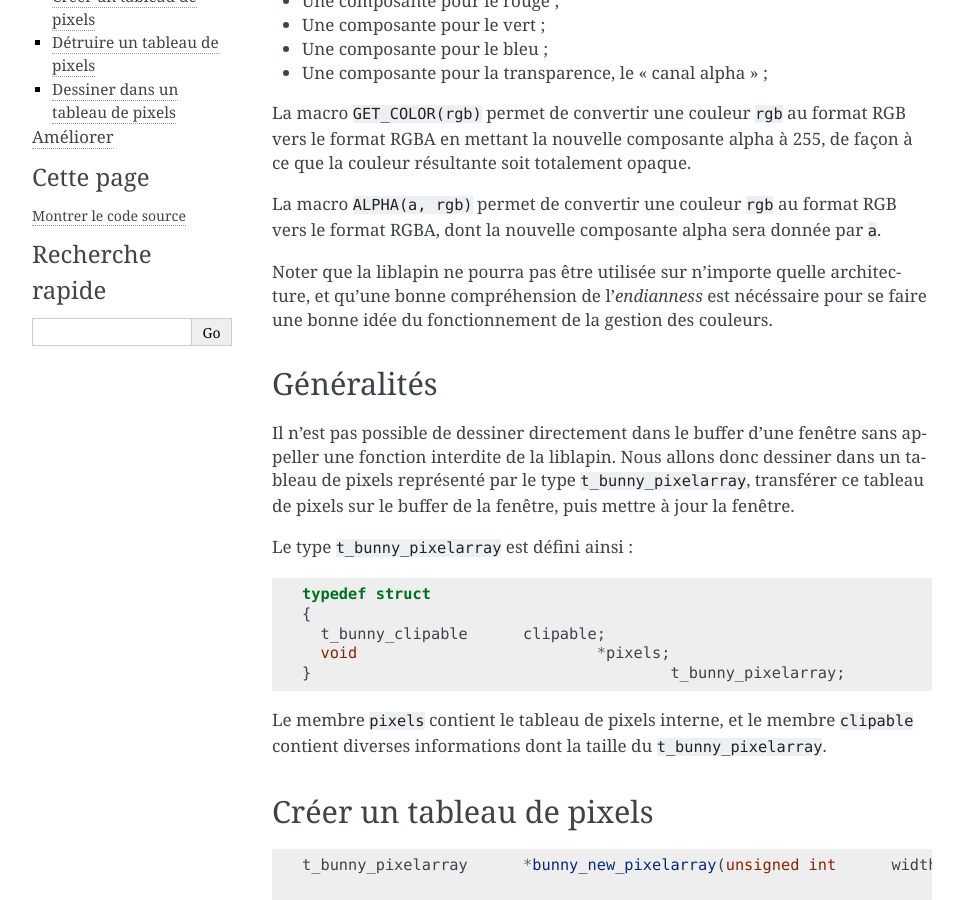
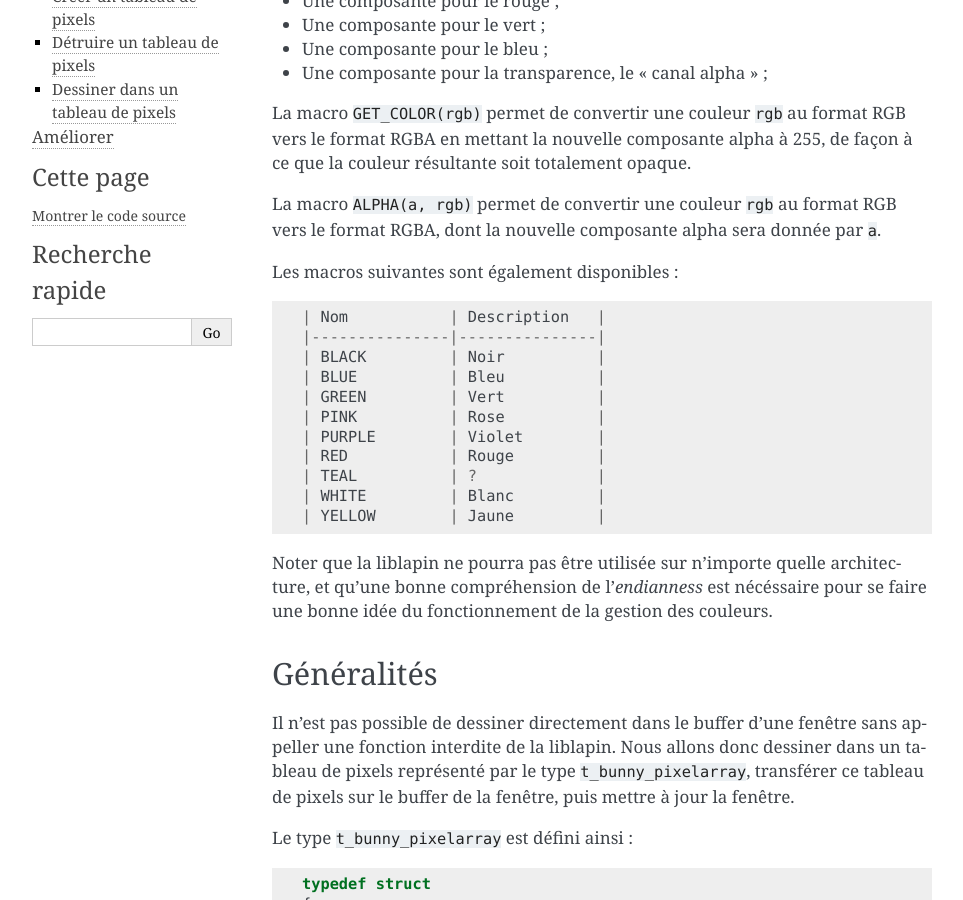
Before and after one commit to motet-a/liblapin-tutorial, a Sphinx documentation site: the page built from source/drawing.md, in a window 1280 px wide and 900 px high, scrolled down 317 px. Shown: the whole window, without its empty margins (148-1111 px from the left). Built offline with Sphinx 7.4.7, drawn with Linux system fonts in a browser that asks for light colours.

Commit message:
Added color macro list in drawing.md

````diff
--- a/source/drawing.md
+++ b/source/drawing.md
@@ -20,6 +20,22 @@ de façon à ce que la couleur résultante soit totalement opaque.
 La macro `ALPHA(a, rgb)` permet de convertir une couleur `rgb` au format
 RGB vers le format RGBA, dont la nouvelle composante alpha sera donnée
 par `a`.
+
+Les macros suivantes sont également disponibles :
+
+```
+| Nom           | Description   |
+|---------------|---------------|
+| BLACK         | Noir          |
+| BLUE          | Bleu          |
+| GREEN         | Vert          |
+| PINK          | Rose          |
+| PURPLE        | Violet        |
+| RED           | Rouge         |
+| TEAL          | ?             |
+| WHITE         | Blanc         |
+| YELLOW        | Jaune         |
+```
 
 Noter que la liblapin ne pourra pas être utilisée sur n’importe quelle
 architecture, et qu’une bonne compréhension de l’*endianness* est nécéssaire
````
